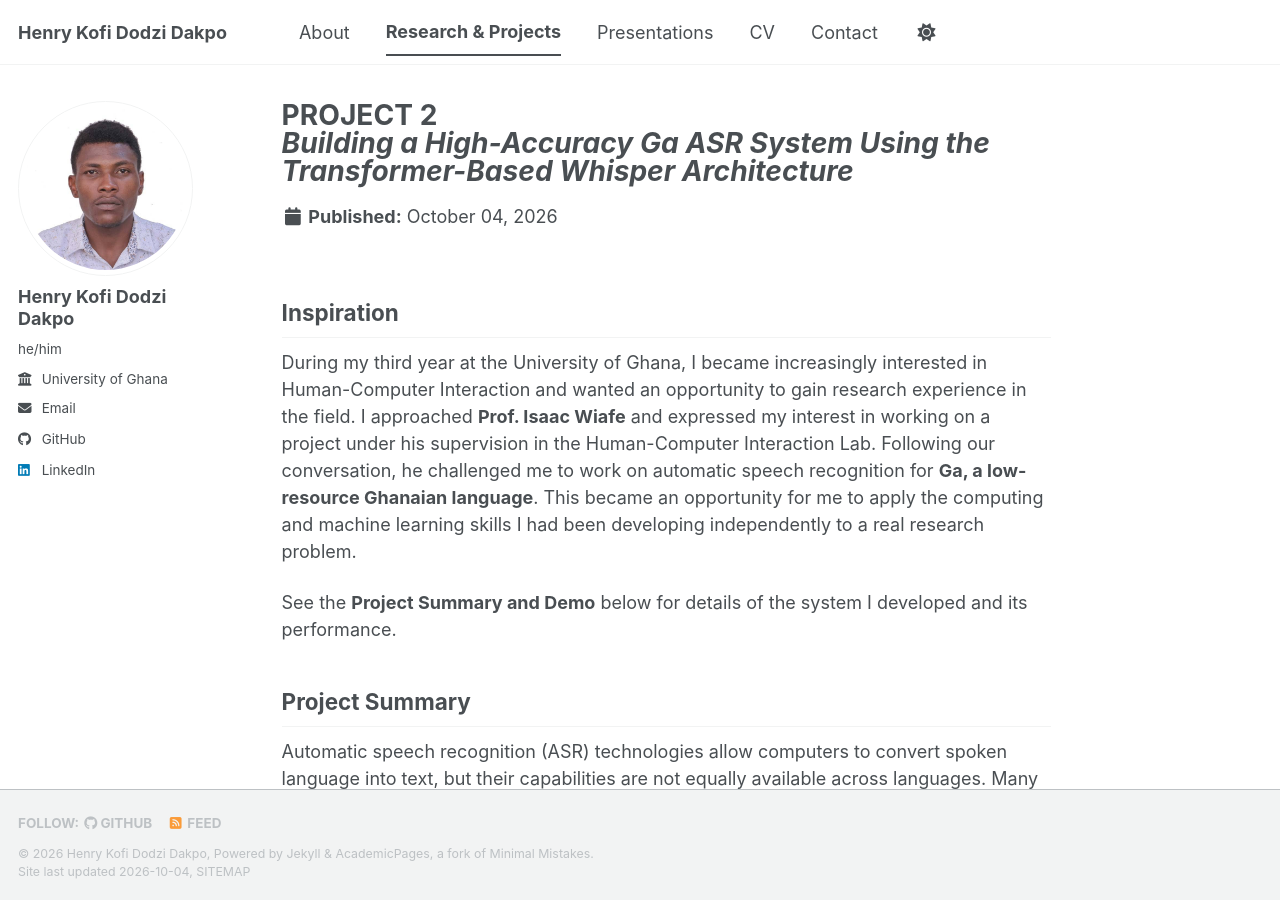
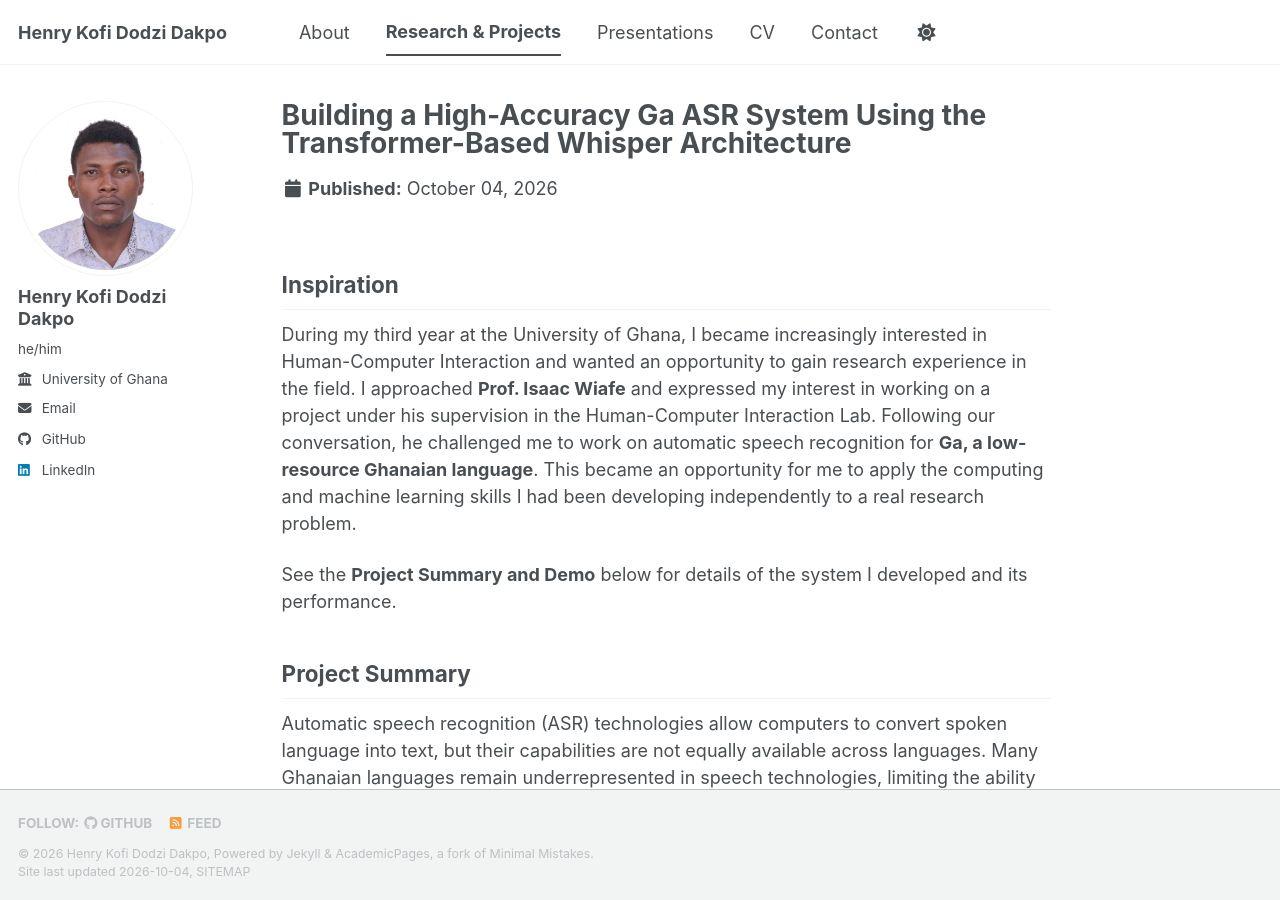
Before and after one commit to henrycitadel9-rgb/henrycitadel9-rgb.github.io, a Jekyll site: the page built from _portfolio/portfolio-2.md, in a window 1280 px wide and 900 px high. Built offline with Jekyll 4.4.1, drawn with Linux system fonts in a browser that asks for light colours; a style sheet for code colours, icons or effects is not loaded.

Commit message:
Update portfolio-2.md

```diff
--- a/_portfolio/portfolio-2.md
+++ b/_portfolio/portfolio-2.md
@@ -1,5 +1,5 @@
 ---
-title: "PROJECT 2<br/><em>Building a High-Accuracy Ga ASR System Using the Transformer-Based Whisper Architecture</em>"
+title: "Building a High-Accuracy Ga ASR System Using the Transformer-Based Whisper Architecture"
 excerpt: "Developed and deployed an automatic speech recognition system for Ga, a low-resource Ghanaian language, by fine-tuning Whisper on approximately 90,000 audio-text pairs.<br/><br/><a href='/portfolio/portfolio-2/'><strong>Explore the project</strong></a> <em>(Inspiration, project summary & results, demo, and additional details)</em>"
 collection: portfolio
 ---
```
